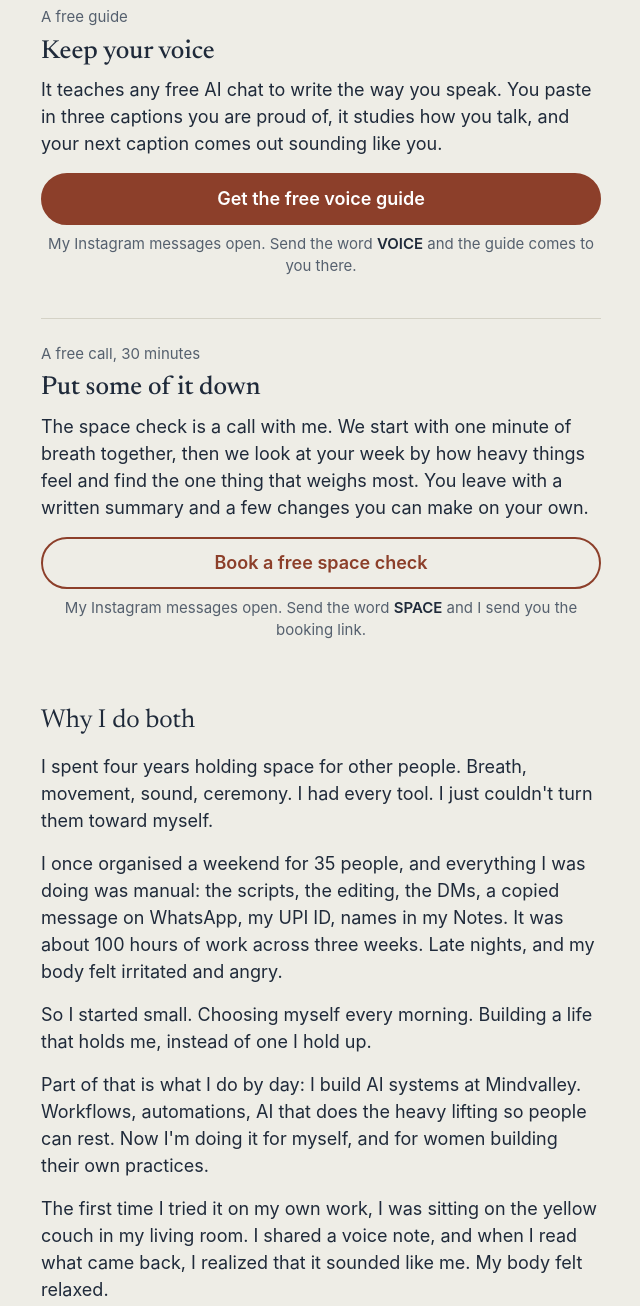
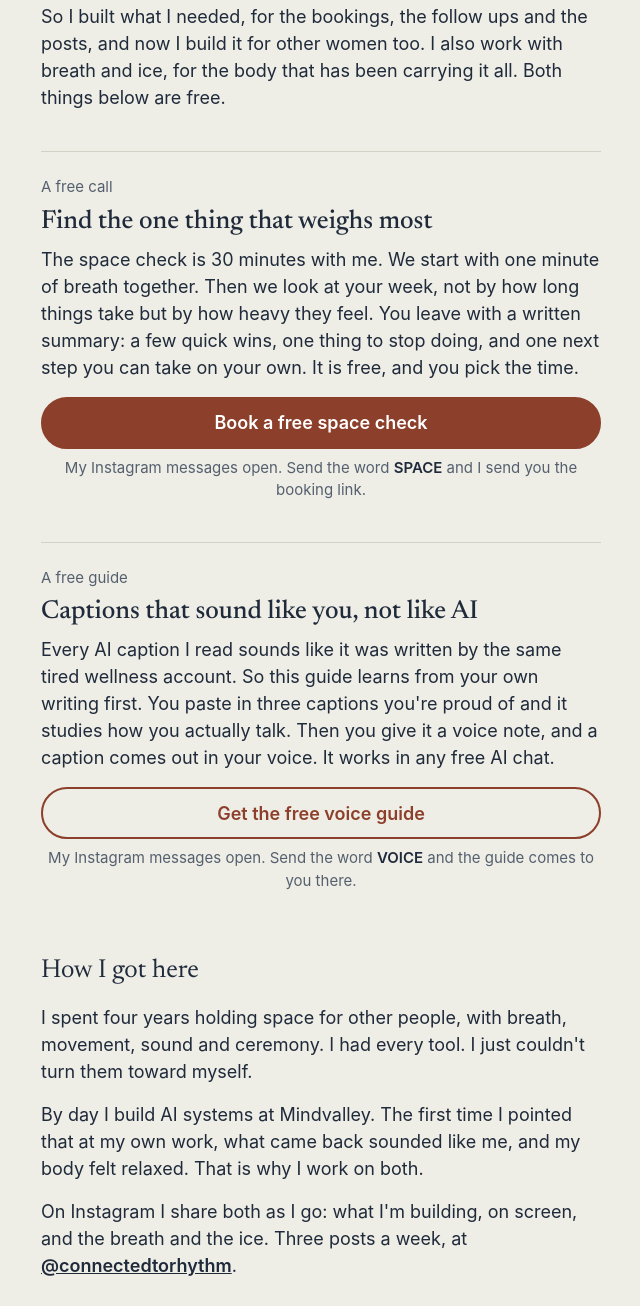
Before and after one commit to Connectedtorhythm/connectedtorhythm.github.io, a plain HTML site: page index.html in a window 1280 px wide. Shown: the part 697-2003 px from the top of the page, without its empty margins (319-959 px from the left). Drawn offline with Linux system fonts and the light colour scheme.

Commit message:
Copy rebuilt and tested with three cold readers: the weekend by hand leads
Co-Authored-By: Claude <noreply@anthropic.com>

```diff
--- a/index.html
+++ b/index.html
@@ -4,10 +4,10 @@
 <meta charset="utf-8">
 <meta name="viewport" content="width=device-width, initial-scale=1">
 <title>Rhythm Malhotra · Connectedtorhythm</title>
-<meta name="description" content="Breath and ice coach and ceremony host in Assagao, Goa. I build systems so women can rest, and I work with the body under the business.">
+<meta name="description" content="Breath and ice coach and ceremony host in Assagao, Goa. I build the bookings, the follow ups and the posts for women who run their own practice, and I work with the body that carries it.">
 <meta property="og:type" content="website">
 <meta property="og:title" content="Rhythm Malhotra · Connectedtorhythm">
-<meta property="og:description" content="I build systems so women can rest, and I work with the body under the business.">
+<meta property="og:description" content="I ran a whole weekend by hand. Now I build what does that work, and I work with breath and ice for the body that carries it.">
 <!-- At publish: og:url and og:image need the page's full address, e.g. https://ADDRESS/share.jpg -->
 <link rel="preload" href="newsreader-latin.woff2" as="font" type="font/woff2" crossorigin>
 <style>
@@ -25,7 +25,7 @@
     --rule: #D4D2C6;
     --laterite: #8C3F2A;  /* white on it is 7.34 to 1 */
     /* four type sizes */
-    --t-small: 15px; --t-body: 18px; --t-door: 26px; --t-head: clamp(32px, 8.6vw, 44px);
+    --t-small: 15px; --t-body: 18px; --t-door: 26px; --t-head: clamp(27px, 7.2vw, 38px);
     /* five spacing steps */
     --s1: 8px; --s2: 16px; --s3: 24px; --s4: 40px; --s5: 64px;
   }
@@ -43,10 +43,11 @@
   h1, h2 { font-family: Newsreader, Georgia, serif; font-weight: 400; margin: 0; text-wrap: balance; }
   p { margin: 0; }
 
-  .top img { display: block; width: 100%; height: auto; aspect-ratio: 4 / 3; object-fit: cover; border-radius: 4px; background: var(--rule); }
+  .top img { display: block; width: 100%; height: auto; aspect-ratio: 3 / 2; object-position: 50% 30%; object-fit: cover; border-radius: 4px; background: var(--rule); }
   .who { font-size: var(--t-small); color: var(--soft); margin-top: var(--s2); }
   h1 { font-size: var(--t-head); line-height: 1.12; letter-spacing: -0.01em; margin-top: var(--s1); }
 
+  .lead { margin-top: var(--s2); max-width: 34em; }
   .door { margin-top: var(--s4); padding-top: var(--s3); border-top: 1px solid var(--rule); }
   .door .kind { font-size: var(--t-small); color: var(--soft); }
   .door h2 { font-size: var(--t-door); font-weight: 500; line-height: 1.2; margin-top: var(--s1); }
@@ -78,33 +79,32 @@
     <!-- Photo for now: the 6 Nov 2025 garden frame (photo-current.json). Hers to confirm or swap. -->
     <img src="rhythm.jpg" width="1200" height="900" alt="Rhythm smiling in a garden, one arm raised, in a white and blue kaftan">
     <p class="who">Rhythm Malhotra, breath and ice coach and ceremony host, Assagao, Goa</p>
-    <h1>I build systems so women can rest, and I work with the body under the business.</h1>
+    <h1>The copied WhatsApp message. The UPI ID. The names in my Notes. I ran a whole weekend that way.</h1>
+    <p class="lead">It was 35 people and about 100 hours of work, and my body felt irritated and angry. Mostly it was the leads I forgot.</p>
+    <p class="lead">So I built what I needed, for the bookings, the follow ups and the posts, and now I build it for other women too. I also work with breath and ice, for the body that has been carrying it all. Both things below are free.</p>
   </header>
 
   <section class="door">
+    <p class="kind">A free call</p>
+    <h2>Find the one thing that weighs most</h2>
+    <p class="what">The space check is 30 minutes with me. We start with one minute of breath together. Then we look at your week, not by how long things take but by how heavy they feel. You leave with a written summary: a few quick wins, one thing to stop doing, and one next step you can take on your own. It is free, and you pick the time.</p>
+    <a class="btn lead" href="https://ig.me/m/connectedtorhythm?ref=space">Book a free space check</a>
+    <p class="send">My Instagram messages open. Send the word <b>SPACE</b> and I send you the booking link.</p>
+  </section>
+
+  <section class="door">
     <p class="kind">A free guide</p>
-    <h2>Keep your voice</h2>
-    <p class="what">It teaches any free AI chat to write the way you speak. You paste in three captions you are proud of, it studies how you talk, and your next caption comes out sounding like you.</p>
-    <a class="btn lead" href="https://ig.me/m/connectedtorhythm?ref=voice">Get the free voice guide</a>
+    <h2>Captions that sound like you, not like AI</h2>
+    <p class="what">Every AI caption I read sounds like it was written by the same tired wellness account. So this guide learns from your own writing first. You paste in three captions you're proud of and it studies how you actually talk. Then you give it a voice note, and a caption comes out in your voice. It works in any free AI chat.</p>
+    <a class="btn quiet" href="https://ig.me/m/connectedtorhythm?ref=voice">Get the free voice guide</a>
     <p class="send">My Instagram messages open. Send the word <b>VOICE</b> and the guide comes to you there.</p>
   </section>
 
-  <section class="door">
-    <p class="kind">A free call, 30 minutes</p>
-    <h2>Put some of it down</h2>
-    <p class="what">The space check is a call with me. We start with one minute of breath together, then we look at your week by how heavy things feel and find the one thing that weighs most. You leave with a written summary and a few changes you can make on your own.</p>
-    <a class="btn quiet" href="https://ig.me/m/connectedtorhythm?ref=space">Book a free space check</a>
-    <p class="send">My Instagram messages open. Send the word <b>SPACE</b> and I send you the booking link.</p>
-  </section>
-
   <section class="story">
-    <h2>Why I do both</h2>
-    <p>I spent four years holding space for other people. Breath, movement, sound, ceremony. I had every tool. I just couldn't turn them toward myself.</p>
-    <p>I once organised a weekend for 35 people, and everything I was doing was manual: the scripts, the editing, the DMs, a copied message on WhatsApp, my UPI ID, names in my Notes. It was about 100 hours of work across three weeks. Late nights, and my body felt irritated and angry.</p>
-    <p>So I started small. Choosing myself every morning. Building a life that holds me, instead of one I hold up.</p>
-    <p>Part of that is what I do by day: I build AI systems at Mindvalley. Workflows, automations, AI that does the heavy lifting so people can rest. Now I'm doing it for myself, and for women building their own practices.</p>
-    <p>The first time I tried it on my own work, I was sitting on the yellow couch in my living room. I shared a voice note, and when I read what came back, I realized that it sounded like me. My body felt relaxed.</p>
-    <p>Breath. Building. Rest. All of it, here, slowly. I share it as I go on Instagram at <a href="https://www.instagram.com/connectedtorhythm/">@connectedtorhythm</a>.</p>
+    <h2>How I got here</h2>
+    <p>I spent four years holding space for other people, with breath, movement, sound and ceremony. I had every tool. I just couldn't turn them toward myself.</p>
+    <p>By day I build AI systems at Mindvalley. The first time I pointed that at my own work, what came back sounded like me, and my body felt relaxed. That is why I work on both.</p>
+    <p>On Instagram I share both as I go: what I'm building, on screen, and the breath and the ice. Three posts a week, at <a href="https://www.instagram.com/connectedtorhythm/">@connectedtorhythm</a>.</p>
   </section>
 </main>
 </body>
```
